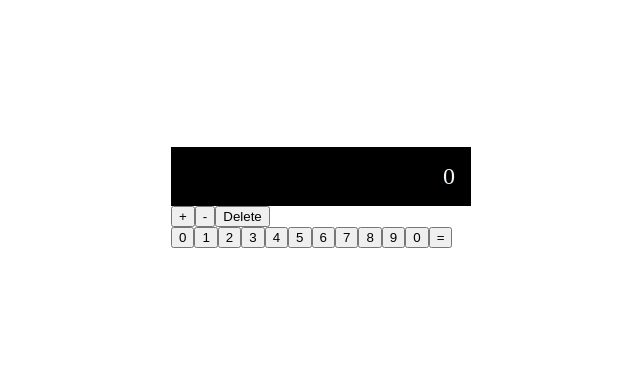
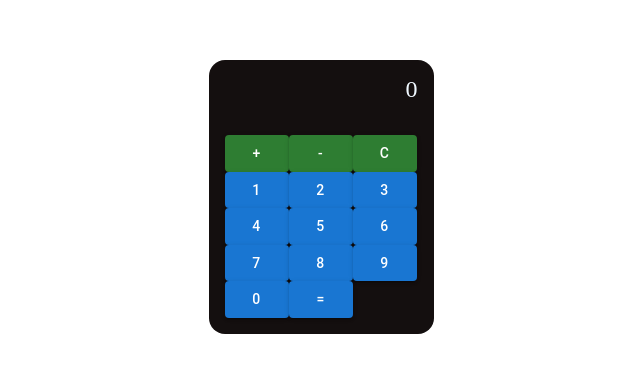
Before and after one commit to girsammatvienko/calculator, a React (Create React App) app: page / in a window 1280 px wide. Shown: the part 211-584 px from the top of the page, without its empty margins (319-959 px from the left). Built offline with nearby package versions, Linux system fonts and the light colour scheme.

Commit message:
Added MUI

```diff
--- a/package.json
+++ b/package.json
@@ -3,6 +3,10 @@
   "version": "0.1.0",
   "private": true,
   "dependencies": {
+    "@emotion/react": "^11.8.2",
+    "@emotion/styled": "^11.8.1",
+    "@mui/material": "^5.5.2",
+    "@mui/styled-engine-sc": "^5.5.2",
     "@testing-library/jest-dom": "^5.16.2",
     "@testing-library/react": "^12.1.4",
     "@testing-library/user-event": "^13.5.0",
@@ -13,6 +17,7 @@
     "react": "^17.0.2",
     "react-dom": "^17.0.2",
     "react-scripts": "5.0.0",
+    "styled-components": "^5.3.3",
     "typescript": "^4.6.2",
     "web-vitals": "^2.1.4"
   },
--- a/src/App.tsx
+++ b/src/App.tsx
@@ -1,20 +1,30 @@
 import React, {useState} from 'react';
-
-
+import Button from '@mui/material/Button'
+import example from './Example';
+import Example from "./Example";
 
 function App() {
     const createDigits = () => {
         const digits = [];
 
-        for(let i = 0;i < 10;i++) {
+        for(let i = 1;i < 10;i++) {
             digits.push(
-                <button
+                <Button
+                    variant={"contained"}
                     onClick={() => updateCalc(i.toString())}
                     key={i}>
                     {i}
-                </button>
+                </Button>
             )
         }
+        digits.push(
+            <Button
+                variant={"contained"}
+                onClick={() => updateCalc('0')}
+                key={0}>
+                0
+            </Button>
+        )
         return digits;
     }
 
@@ -52,20 +62,20 @@ function App() {
           <div className="display">
               { result ? <span>{result}</span>: ''} {calc || "0"}
           </div>
+        <div className="keypad">
+        <div className="operators">
+            <Button variant={"contained"} color="success" onClick={() => updateCalc('+')}>+</Button>
+            <Button variant={"contained"} color="success"  onClick={() => updateCalc('-')}>-</Button>
 
-        <div className="operators">
-            <button onClick={() => updateCalc('+')}>+</button>
-            <button onClick={() => updateCalc('-')}>-</button>
-
-            <button onClick={() => clear()}>Delete</button>
+            <Button variant="contained" color="success" onClick={() => clear()}>C</Button>
         </div>
 
           <div className="digits">
               { createDigits() }
-              <button>0</button>
-              <button onClick={() => calculate()}>=</button>
+              <Button variant={"contained"} onClick={() => calculate()}>=</Button>
           </div>
 
+      </div>
       </div>
     </div>
   );
--- /dev/null
+++ b/src/Example.tsx
@@ -0,0 +1,19 @@
+import React, {useState} from "react";
+import Button from "@mui/material/Button";
+
+interface ExampleProps {
+
+}
+const Example: React.FC<ExampleProps> = ({}) => {
+    return (<Button variant={"contained"}>button</Button>
+    );
+}
+
+// const Card: React.FC<CardProps> = ({height, width, children, onClick}) => {
+//     return (
+//         <div style={{height, width, border: "1px solid gray"}} onClick={onClick}>
+//             {children}
+//         </div>
+//     );
+// }
+export default Example;
--- a/src/index.css
+++ b/src/index.css
@@ -6,19 +6,23 @@
 }
 
 .calculator {
-    width: 300px;
-    background-color: #FFF;
+    width: 225px;
+    background-color: #140F0F;
+    border-radius: 16px;
+    overflow: hidden;
 }
 
 .display {
-    background-color: black;
     padding: 16px;
     color: aliceblue;
     text-align: right;
     font-size: 24px;
 }
 
+.keypad {
+    padding: 16px;
+}
+
 .display span {
     font-size: 14px;
-    color: #888;
 }
```
Also changed, not shown: 1 other file (tests, documents, lock files or other folders).
